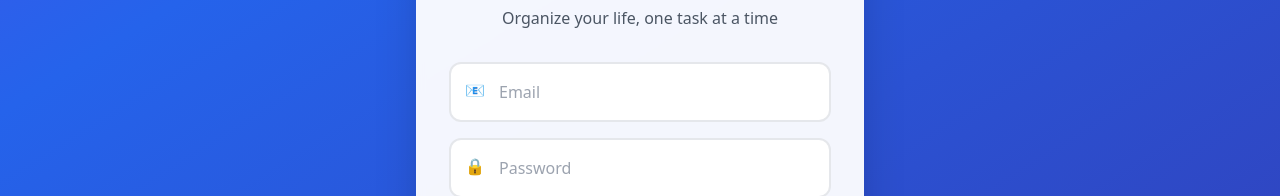
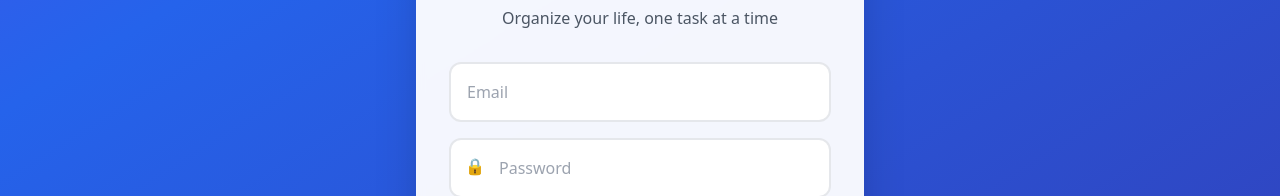
Before and after one commit to Divyadharshana5/Task-manager, a Next.js app in the folder frontend/: page / in a window 1280 px wide. Shown: the part 324-520 px from the top of the page. Built offline with nearby package versions, Linux system fonts and the light colour scheme.

Commit message:
Enhance email input styling and remove unnecessary icon for improved user experience

```diff
--- a/frontend/app/page.js
+++ b/frontend/app/page.js
@@ -113,9 +113,8 @@ export default function Home() {
                 placeholder="Email"
                 value={email}
                 onChange={(e) => setEmail(e.target.value)}
-                className="w-full p-4 border-2 border-gray-200 rounded-xl focus:border-purple-500 focus:outline-none transition-all duration-300 focus:scale-105 pl-12 hover:shadow-lg"
+                className="w-full p-4 border-2 border-gray-200 rounded-xl focus:border-purple-500 focus:outline-none transition-all duration-300 focus:scale-105 hover:shadow-lg"
               />
-              <span className="absolute left-4 top-4 text-gray-400 animate-wiggle">📧</span>
             </div>
             <div className="relative animate-slide-in-right">
               <input
```
